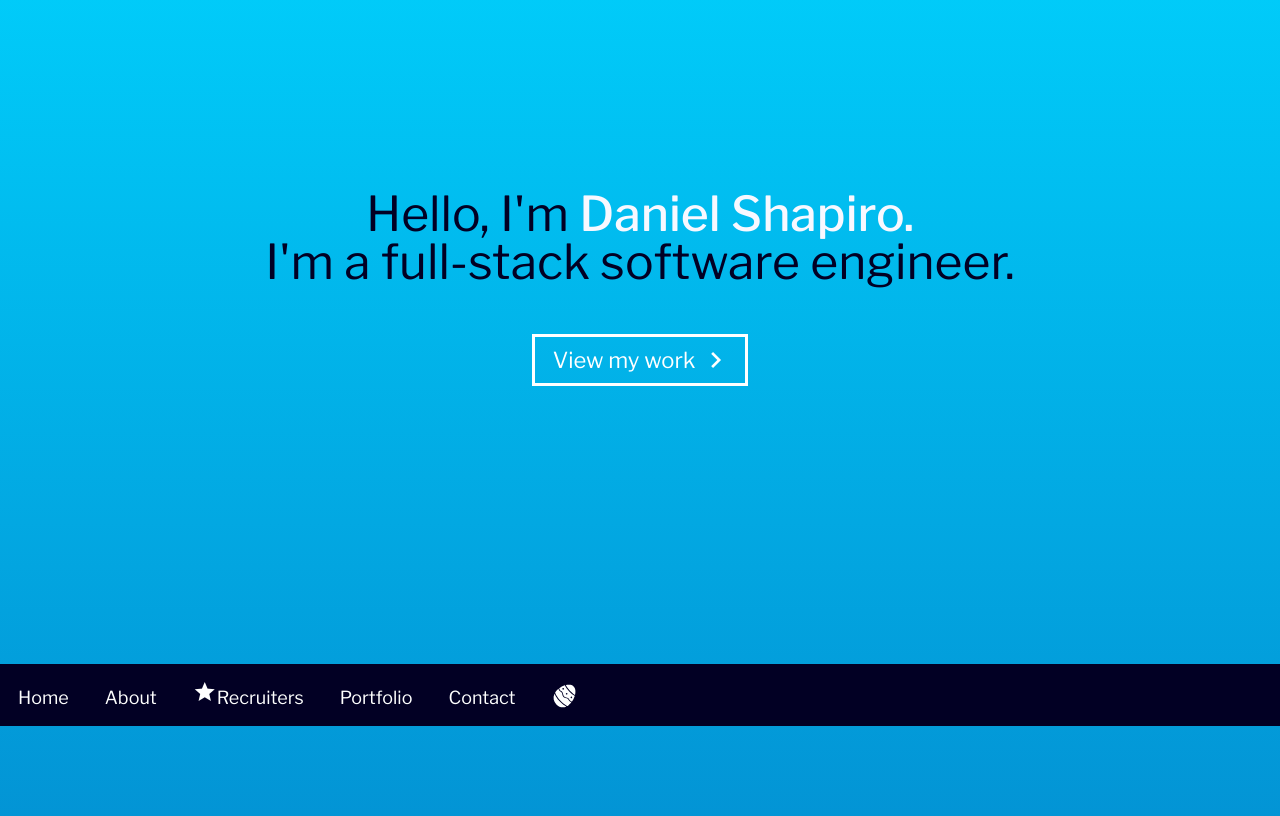
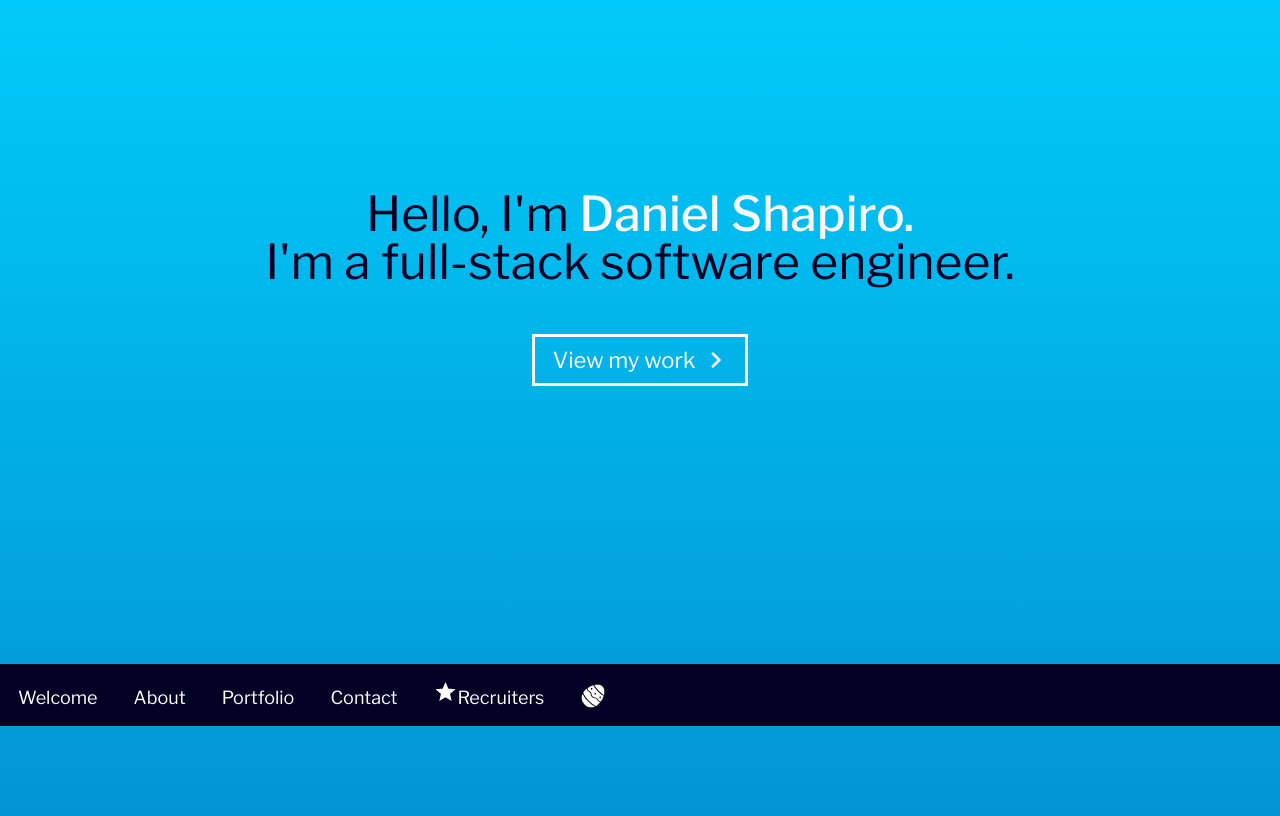
Before and after one commit to shapirodaniel/portfolio, a React (Create React App) app: page / in a window 1280 px wide. Shown: the part 136-952 px from the top of the page. Built offline with nearby package versions, Linux system fonts and the light colour scheme.

Commit message:
refactor: app, welcome, nav with inteersectionContext

```diff
--- a/src/App.js
+++ b/src/App.js
@@ -1,13 +1,16 @@
 import './App.css';
 import Welcome from './Welcome';
 import Main from './Main';
+import IntersectionProvider from './context/intersectionContext';
 
 function App() {
 	return (
-		<div className='appContainer'>
-			<Welcome />
-			<Main />
-		</div>
+		<IntersectionProvider>
+			<div className='appContainer'>
+				<Welcome />
+				<Main />
+			</div>
+		</IntersectionProvider>
 	);
 }
 
--- a/src/Welcome.js
+++ b/src/Welcome.js
@@ -1,7 +1,10 @@
-import React from 'react';
+import React, { useContext } from 'react';
 import './Welcome.css';
+import { IntersectionContext } from './context/intersectionContext';
 
 const Welcome = () => {
+	const { setActiveNodeId } = useContext(IntersectionContext);
+
 	return (
 		<section className='welcomeContainer'>
 			<h1>
@@ -12,14 +15,10 @@ const Welcome = () => {
 			<div
 				className='viewMyWork'
 				onClick={() => {
+					setActiveNodeId('about');
 					document.querySelector('.aboutContainer').scrollIntoView({
 						behavior: 'smooth',
 					});
-
-					// hack to manipulate activeClass on nav elements
-					// when navigating from welcome page to about page
-					document.querySelector('#welcome').classList.remove('activeClass');
-					document.querySelector('#about').classList.toggle('activeClass');
 				}}
 			>
 				<span>View my work</span>
--- a/src/main/Nav.css
+++ b/src/main/Nav.css
@@ -6,6 +6,7 @@ nav {
 	padding: 0.9em 0 1.2em 0;
 	color: white;
 	background-color: var(--dayTextColor);
+	max-height: 4em;
 }
 
 nav span {
--- a/src/main/Nav.js
+++ b/src/main/Nav.js
@@ -1,123 +1,58 @@
-import React, { useRef } from 'react';
+import React, { useContext } from 'react';
+import { IntersectionContext } from '../context/intersectionContext';
 import './Nav.css';
 
-// vertical scroll takes a classSelector .sectionName
-const scrollIntoView = classSelector =>
-	document.querySelector(classSelector).scrollIntoView({ behavior: 'smooth' });
+const staticNavLinks = [
+	{ nodeId: 'welcome', selector: '.welcomeContainer' },
+	{ nodeId: 'about', selector: '.aboutContainer' },
+	{ nodeId: 'portfolio', selector: '.portfolioContainer' },
+	{ nodeId: 'contact', selector: '.contactContainer' },
+];
+
+const NavLink = ({ nodeId, selector }) => {
+	const { activeNodeId, setActiveNodeId } = useContext(IntersectionContext);
+
+	// vertical scroll takes a classSelector .sectionName
+	const scrollToSection = classSelector =>
+		document
+			.querySelector(classSelector)
+			.scrollIntoView({ behavior: 'smooth' });
+
+	return (
+		<span
+			id={nodeId}
+			/* remove dot from selector before building className */
+			className={activeNodeId === nodeId ? 'activeClass' : ''}
+			onClick={() => {
+				setActiveNodeId(nodeId);
+				scrollToSection(selector);
+			}}
+		>
+			{nodeId.charAt(0).toUpperCase() + nodeId.slice(1)}
+		</span>
+	);
+};
 
 const Nav = ({ setModalVisible, setModalComponent }) => {
-	const homeRef = useRef(null);
-	const aboutRef = useRef(null);
-	const recruiterRef = useRef(null);
-	const portfolioRef = useRef(null);
-	const contactRef = useRef(null);
-	const easterEggRef = useRef(null);
-
-	const refArray = [
-		homeRef,
-		aboutRef,
-		recruiterRef,
-		portfolioRef,
-		contactRef,
-		easterEggRef,
-	];
-
-	// toggleActiveClass toggles activeClass by ref
-	const toggleActiveClass = nodeId => {
-		// special case: recruiter modal
-		if (nodeId === 'recruiter') {
-			easterEggRef.current.classList.remove('activeClass');
-			return recruiterRef.current.classList.toggle('activeClass');
-		}
-		if (nodeId === 'easterEgg') {
-			recruiterRef.current.classList.remove('activeClass');
-			return easterEggRef.current.classList.toggle('activeClass');
-		}
-
-		refArray.forEach(ref => {
-			// otherwise, toggle activeClass unless link already active
-			if (ref.current.id === nodeId) {
-				if (ref.current.classList.contains('activeClass')) {
-					return;
-				}
-
-				ref.current.classList.toggle('activeClass');
-			} else {
-				if (ref.current.classList.contains('activeClass')) {
-					ref.current.classList.toggle('activeClass');
-				}
-			}
-		});
-	};
+	const { activeNodeId } = useContext(IntersectionContext);
 
 	return (
 		<nav>
-			<span
-				id='welcome'
-				ref={homeRef}
-				onClick={() => {
-					scrollIntoView('.welcomeContainer');
-					setModalVisible(false);
-					toggleActiveClass('welcome');
-				}}
-			>
-				Home
-			</span>
-			<span
-				id='about'
-				ref={aboutRef}
-				onClick={() => {
-					scrollIntoView('.aboutContainer');
-					setModalVisible(false);
-					toggleActiveClass('about');
-				}}
-			>
-				About
-			</span>
+			{staticNavLinks.map(({ nodeId, selector }, idx) => (
+				<NavLink key={idx} nodeId={nodeId} selector={selector} />
+			))}
 			<span
 				id='recruiter'
-				ref={recruiterRef}
 				onClick={() => {
-					setModalComponent('Recruiter');
-					setModalVisible(
-						!recruiterRef.current.classList.contains('activeClass')
-					);
-					toggleActiveClass('recruiter');
+					setModalComponent('recruiter');
 				}}
 			>
 				<i className='material-icons'>star</i>Recruiters
 			</span>
 			<span
-				id='portfolio'
-				ref={portfolioRef}
+				id='easterEgg'
 				onClick={() => {
-					scrollIntoView('.portfolioContainer');
-					setModalVisible(false);
-					toggleActiveClass('portfolio');
-				}}
-			>
-				Portfolio
-			</span>
-			<span
-				id='contact'
-				ref={contactRef}
-				onClick={() => {
-					scrollIntoView('.contactContainer');
-					setModalVisible(false);
-					toggleActiveClass('contact');
-				}}
-			>
-				Contact
-			</span>
-			<span
-				id='easterEgg'
-				ref={easterEggRef}
-				onClick={() => {
-					setModalComponent('EasterEgg');
-					setModalVisible(
-						!easterEggRef.current.classList.contains('activeClass')
-					);
-					toggleActiveClass('easterEgg');
+					setModalComponent('easterEgg');
 				}}
 			>
 				<img
```
